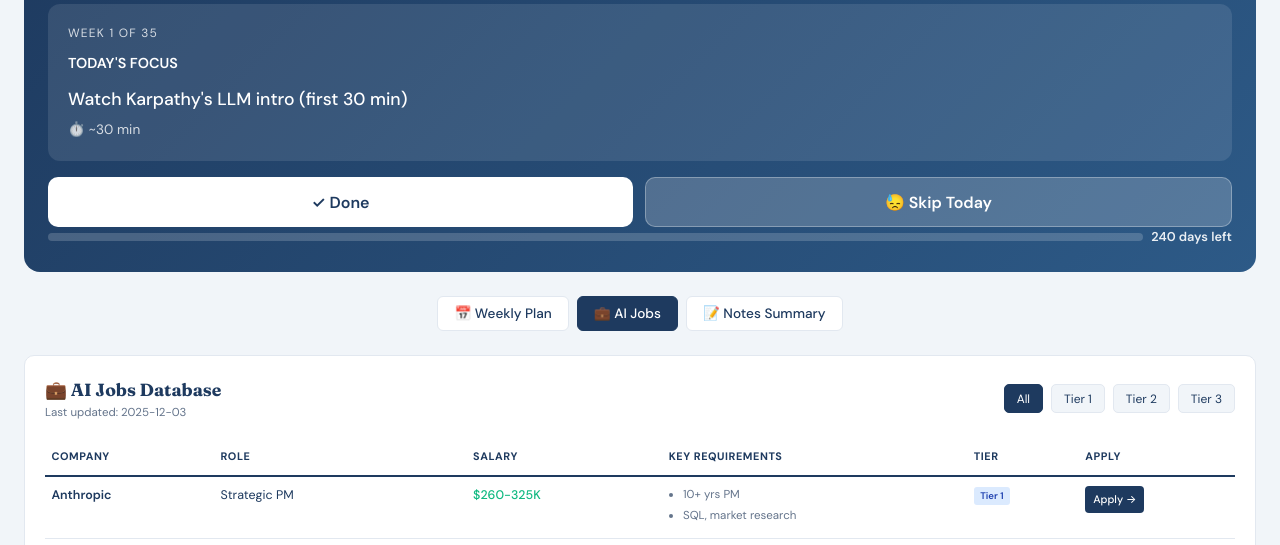
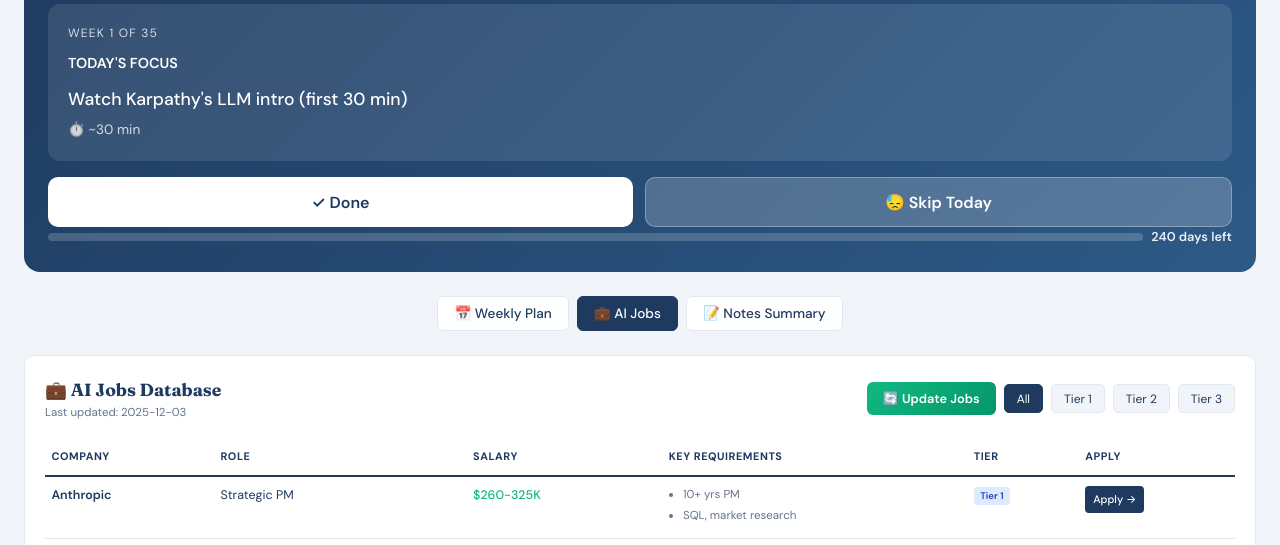
Before and after one commit to rollkuo/ai-career-planner, a plain HTML site: page index.html in a window 1280 px wide. Both pictures are taken after a click on the button "💼 AI Jobs". Shown: the part 250-795 px from the top of the page. Drawn offline with Linux system fonts and the light colour scheme.

Commit message:
Add files via upload

```diff
--- a/index.html
+++ b/index.html
@@ -737,6 +737,41 @@
             border-color: var(--navy);
         }
 
+        .update-jobs-btn {
+            background: linear-gradient(135deg, #10b981 0%, #059669 100%);
+            color: white;
+            border: none;
+            padding: 0.5rem 1rem;
+            border-radius: 6px;
+            font-family: inherit;
+            font-size: 0.8rem;
+            font-weight: 600;
+            cursor: pointer;
+            transition: all 0.2s;
+        }
+
+        .update-jobs-btn:hover {
+            transform: translateY(-1px);
+            box-shadow: 0 4px 12px rgba(16, 185, 129, 0.3);
+        }
+
+        .update-jobs-btn:disabled {
+            background: var(--gray);
+            cursor: not-allowed;
+            transform: none;
+            box-shadow: none;
+        }
+
+        .update-jobs-btn.loading {
+            background: var(--gray);
+        }
+
+        .update-status {
+            font-size: 0.75rem;
+            color: var(--gray);
+            margin-top: 0.5rem;
+        }
+
         .table-wrapper { overflow-x: auto; }
 
         .jobs-table {
@@ -1221,11 +1256,14 @@
                         <h2>💼 AI Jobs Database</h2>
                         <div class="jobs-meta">Last updated: <span id="jobsLastUpdated">Loading...</span></div>
                     </div>
-                    <div class="jobs-filters">
+                    <div style="display: flex; gap: 0.5rem; align-items: center; flex-wrap: wrap;">
+                        <button class="update-jobs-btn" onclick="fetchLatestJobs()" id="updateJobsBtn">🔄 Update Jobs</button>
+                        <div class="jobs-filters">
                         <button class="filter-btn active" onclick="filterJobs('all')">All</button>
                         <button class="filter-btn" onclick="filterJobs(1)">Tier 1</button>
                         <button class="filter-btn" onclick="filterJobs(2)">Tier 2</button>
                         <button class="filter-btn" onclick="filterJobs(3)">Tier 3</button>
+                    </div>
                     </div>
                 </div>
                 <div class="table-wrapper">
@@ -1422,6 +1460,25 @@
             }
         }
 
+        function fetchLatestJobs() {
+            // Get the GitHub repo URL from the current page
+            const repoUrl = 'https://github.com/YOUR-USERNAME/ai-career-planner/actions/workflows/update-jobs.yml';
+
+            const confirmed = confirm(
+                '🔄 Update Jobs via GitHub Actions\n\n' +
+                'This will open GitHub where you can click "Run workflow" to fetch the latest AI jobs automatically.\n\n' +
+                'One-time setup required:\n' +
+                '1. Get free API key from aistudio.google.com\n' +
+                '2. Add GOOGLE_API_KEY as a repository secret\n' +
+                '3. Go to Settings → Secrets → Actions → New secret\n\n' +
+                'Click OK to open GitHub Actions.'
+            );
+
+            if (confirmed) {
+                window.open(repoUrl, '_blank');
+            }
+        }
+
         function renderJobs() {
             document.getElementById('jobsLastUpdated').textContent = jobsData.lastUpdated || 'Unknown';
             const tbody = document.getElementById('jobsTableBody');
```
Also changed, not shown: 1 other file.
